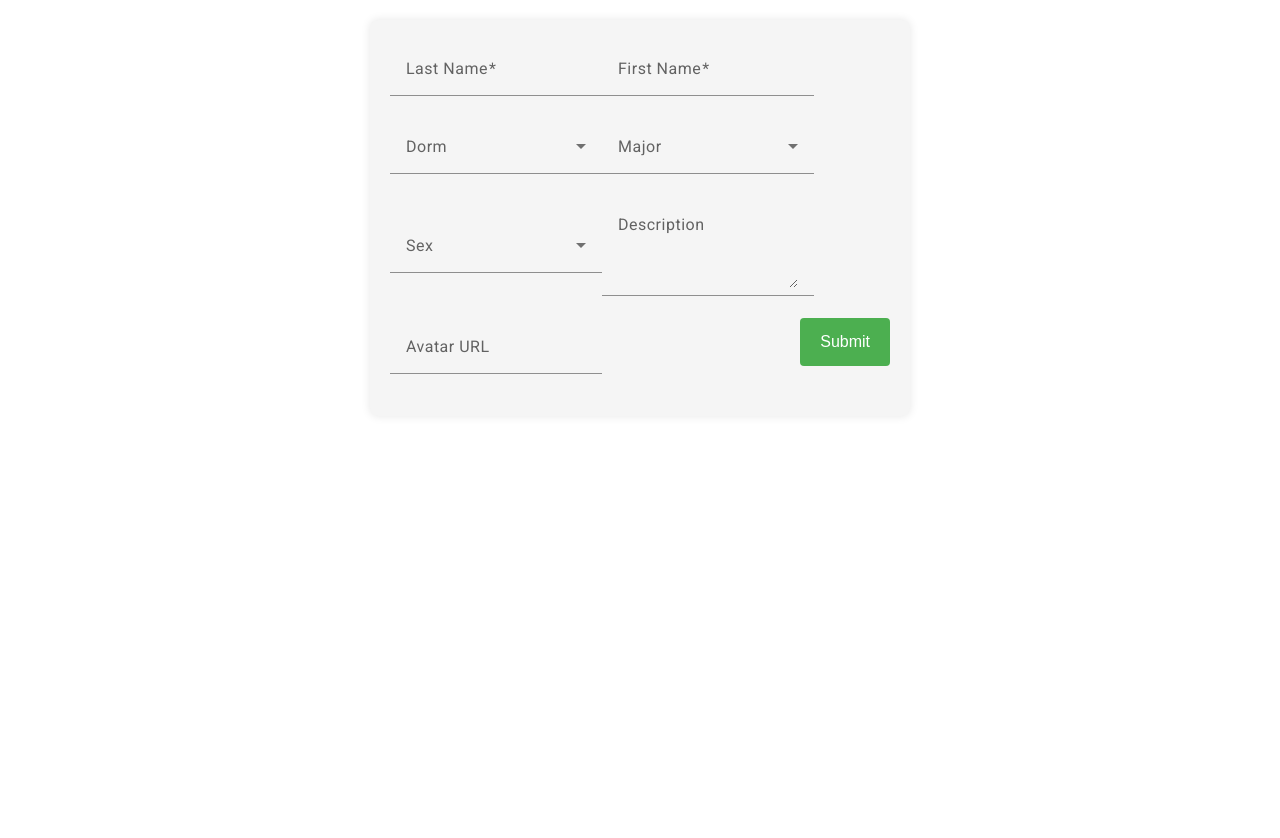
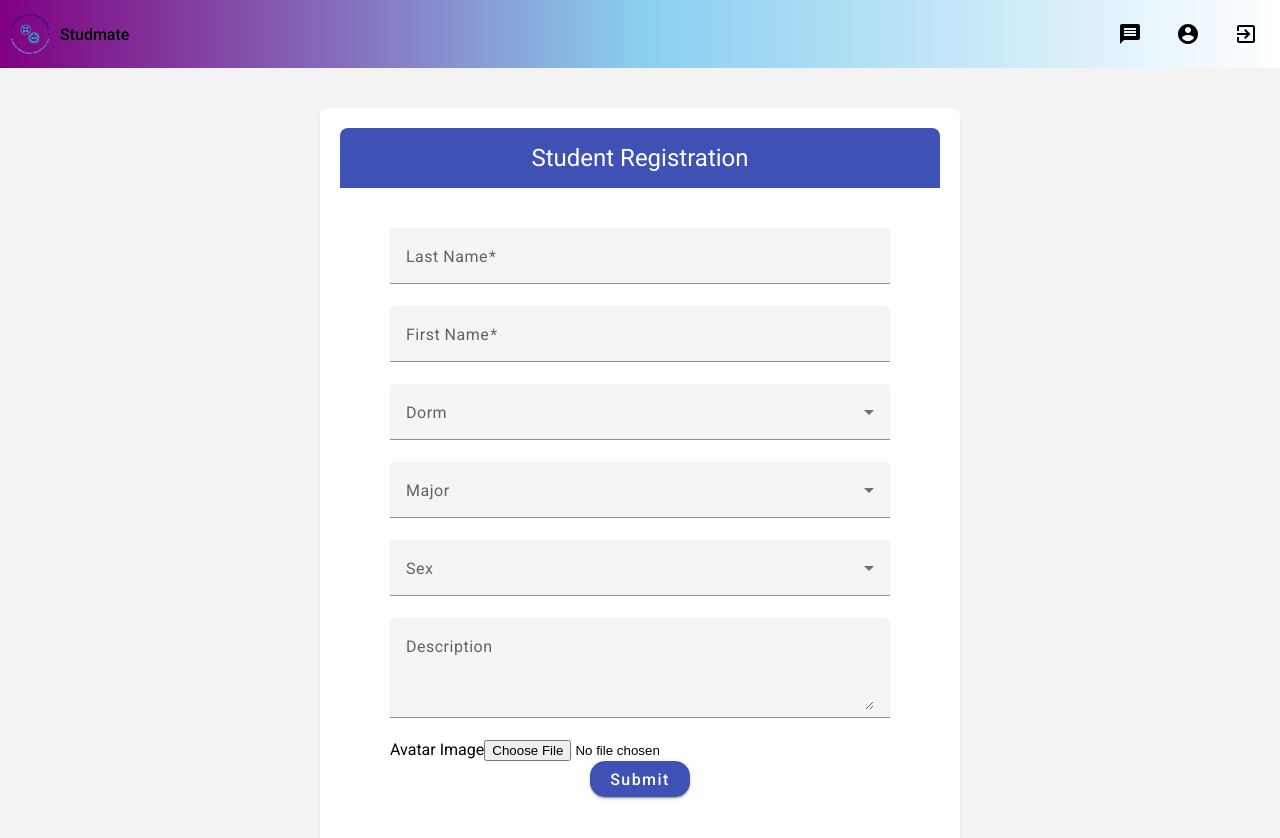
Before and after one commit to anamariagr23/Studmate-FE, an Angular app in the folder Studmate-FE/: page /student-details in a window 1280 px wide. Shown: the top 838 px of the page. Built offline with nearby package versions, Linux system fonts and the light colour scheme.

Commit message:
added navbar and made worked on student details form

```diff
--- a/Studmate-FE/src/app/app.component.scss
+++ b/Studmate-FE/src/app/app.component.scss
@@ -0,0 +1,3 @@
+body {
+    background-color: #f3f3f3;
+}
--- a/Studmate-FE/src/app/login/login.component.scss
+++ b/Studmate-FE/src/app/login/login.component.scss
@@ -10,11 +10,13 @@ body {
   width: 300px;
   padding: 20px;
   border: 1px solid #ccc;
+  background-color: #ffffff;
   border-radius: 5px;
   box-shadow: 0 0 10px rgba(0, 0, 0, 0.1);
   position: absolute;
-  top: 50%; right: 50%;
-  transform: translate(50%,-50%);
+  top: 50%;
+  right: 50%;
+  transform: translate(50%, -50%);
 }
 
 h2 {
@@ -40,6 +42,8 @@ label {
 }
 
 .login-button {
+  margin-top: 25px;
+  margin-bottom: 10px;
   padding: 10px;
   background-color: #3c005a;
   color: white;
--- /dev/null
+++ b/Studmate-FE/src/app/navbar/navbar/navbar.component.html
@@ -0,0 +1,17 @@
+<nav class="navbar">
+    <div class="navbar-left">
+        <img src="../../../assets/images/logo.png" alt="Studmate Logo">
+        <span>Studmate</span>
+    </div>
+    <div class="navbar-right">
+        <button mat-icon-button>
+            <mat-icon>message</mat-icon>
+        </button>
+        <button mat-icon-button>
+            <mat-icon>account_circle</mat-icon>
+        </button>
+        <button mat-icon-button>
+            <mat-icon>exit_to_app</mat-icon>
+        </button>
+    </div>
+</nav>
--- /dev/null
+++ b/Studmate-FE/src/app/navbar/navbar/navbar.component.scss
@@ -0,0 +1,23 @@
+.navbar-left img {
+    height: 40px;
+    margin-right: 10px;
+}
+
+.navbar-right button {
+    margin-left: 10px;
+}
+
+.navbar {
+    background: linear-gradient(to right, #800080, #89CFF0, #FFFFFF);
+    display: flex;
+    justify-content: space-between;
+    align-items: center;
+    padding: 10px;
+    font-weight: 550;
+}
+
+.navbar-left,
+.navbar-right {
+    display: flex;
+    align-items: center;
+}
--- a/Studmate-FE/src/app/student-details-form/student-details-form/student-details-form.component.html
+++ b/Studmate-FE/src/app/student-details-form/student-details-form/student-details-form.component.html
@@ -1,44 +1,50 @@
-<form [formGroup]="studentForm" (ngSubmit)="onSubmit()">
-    <mat-form-field appearance="fill">
+<app-navbar></app-navbar>
+<div class="form-container">
+    <div class="form-header">
+        Student Registration
+    </div>
+    <form [formGroup]="studentForm" (ngSubmit)="onSubmit()" class="student-form">
+        <mat-form-field appearance="fill" class="custom-mat-form-field">
             <mat-label>Last Name</mat-label>
             <input matInput formControlName="lastname" required>
         </mat-form-field>
 
-    <mat-form-field appearance="fill">
+        <mat-form-field appearance="fill" class="custom-mat-form-field">
             <mat-label>First Name</mat-label>
             <input matInput formControlName="firstname" required>
         </mat-form-field>
 
-    <mat-form-field appearance="fill">
+        <mat-form-field appearance="fill" class="custom-mat-form-field">
             <mat-label>Dorm</mat-label>
             <mat-select formControlName="dorm">
                 <mat-option *ngFor="let dorm of dorms" [value]="dorm.id">{{ dorm.name }}</mat-option>
             </mat-select>
         </mat-form-field>
 
-    <mat-form-field appearance="fill">
+        <mat-form-field appearance="fill" class="custom-mat-form-field">
             <mat-label>Major</mat-label>
             <mat-select formControlName="major">
                 <mat-option *ngFor="let major of majors" [value]="major.id">{{ major.name }}</mat-option>
             </mat-select>
         </mat-form-field>
 
-    <mat-form-field appearance="fill">
+        <mat-form-field appearance="fill" class="custom-mat-form-field">
             <mat-label>Sex</mat-label>
             <mat-select formControlName="sex">
                 <mat-option *ngFor="let sex of sexes" [value]="sex.id">{{ sex.type }}</mat-option>
             </mat-select>
         </mat-form-field>
 
-    <mat-form-field appearance="fill">
+        <mat-form-field appearance="fill" class="custom-mat-form-field">
             <mat-label>Description</mat-label>
             <textarea matInput formControlName="description"></textarea>
         </mat-form-field>
 
-    <mat-form-field appearance="fill">
-        <mat-label>Avatar URL</mat-label>
-        <input matInput formControlName="avatar_image">
-    </mat-form-field>
+        <div appearance="fill" class="custom-mat-form-field">
+            <mat-label>Avatar Image</mat-label>
+            <input type="file" (change)="onFileSelected($event)" accept="image/*">
+        </div>
 
-    <button mat-raised-button color="primary" type="submit">Submit</button>
+        <button mat-raised-button color="primary" type="submit" class="submit-button">Submit</button>
     </form>
+</div>
--- a/Studmate-FE/src/app/student-details-form/student-details-form/student-details-form.component.scss
+++ b/Studmate-FE/src/app/student-details-form/student-details-form/student-details-form.component.scss
@@ -1,15 +1,38 @@
-/* General Form Styling */
+.form-container {
+    background-color: #ffffff;
+    border-radius: 8px;
+    box-shadow: 0 2px 4px 0 rgba(0, 0, 0, 0.05);
+    padding: 20px;
+    max-width: 600px;
+    margin-bottom: 400px;
+    margin-left: auto;
+    margin-right: auto;
+    margin-top: 40px;
+}
+
+.form-header {
+    background-color: #3f51b5;
+    color: white;
+    padding: 16px;
+    font-size: 24px;
+    text-align: center;
+    border-radius: 8px 8px 0 0;
+}
+
 form {
-    background-color: #f5f5f5;
+    display: flex;
+    flex-direction: column;
+    background-color: #ffffff;
     padding: 20px;
     border-radius: 8px;
-    box-shadow: 0 0 10px rgba(0, 0, 0, 0.1);
     max-width: 500px;
     margin: 20px auto;
 }
 
 .form-group {
     margin-bottom: 15px;
+    width: 100%;
+    clear: both;
 }
 
 label {
@@ -29,25 +52,28 @@ textarea {
     box-sizing: border-box;
     resize: vertical;
     font-size: 16px;
+    float: none;
+    display: block;
 }
 
-/* Style the submit button */
 button[type="submit"] {
-    background-color: #4CAF50;
+    background-color: #3f51b5;
     color: white;
     padding: 15px 20px;
     border: none;
-    border-radius: 4px;
+    // border-radius: 4px;
     cursor: pointer;
     font-size: 16px;
-    float: right;
+    float: none;
+    align-self: center;
+    margin-top: auto;
+    border-radius: 15px;
 }
 
 button[type="submit"]:hover {
-    background-color: #45a049;
+    background-color: #022552;
 }
 
-/* Responsive adjustments */
 @media (max-width: 768px) {
 
     label,
--- a/Studmate-FE/src/app/student-details-form/student-details-form/student-details-form.component.ts
+++ b/Studmate-FE/src/app/student-details-form/student-details-form/student-details-form.component.ts
@@ -9,28 +9,17 @@ import { StudentService } from 'src/app/services/student.service';
 })
 export class StudentDetailsFormComponent implements OnInit {
   studentForm!: FormGroup;
-  dorms: any[] = []; // Populate from the dorms table
-  majors: any[] = []; // Populate from the majors table
-  sexes: any[] = []; // Populate from the sex table
+  dorms: any[] = [];
+  majors: any[] = [];
+  sexes: any[] = [];
+  selectedFile: File | null = null;
 
   constructor(private fb: FormBuilder, private studentService: StudentService) {
     this.createForm();
   }
 
   ngOnInit(): void {
-    // this.studentForm = this.fb.group({
-    //   lastname: ['', Validators.required],
-    //   firstname: ['', Validators.required],
-    //   dorm: [''],
-    //   major: [''],
-    //   sex: [''],
-    //   description: [''],
-    //   avatar_image: ['']
-    // });
 
-    // this.getDorms();
-    // this.getMajors();
-    // this.getSexes();
   }
 
   private createForm() {
@@ -43,36 +32,46 @@ export class StudentDetailsFormComponent implements OnInit {
       description: [''],
       avatar_image: ['']
     });
+    this.getDorms();
+    this.getMajors();
+    this.getSexes();
   }
 
   getDorms(): void {
     this.dorms = [
-      { id: 1, name: 'Dormitory A' },
-      { id: 2, name: 'Dormitory B' },
-      { id: 3, name: 'Dormitory C' }
+      { id: 1, name: 'C13' },
+      { id: 2, name: 'C17' },
+      { id: 3, name: 'C12' },
+      { id: 4, name: 'Camelia' }
     ];
   }
 
   getMajors(): void {
 
     this.majors = [
-      { id: 1, name: 'Computer Science' },
-      { id: 2, name: 'Mechanical Engineering' },
-      { id: 3, name: 'Physics' }
+      { id: 1, name: 'Informatica' },
+      { id: 2, name: 'Informatica Aplicata' },
+      { id: 3, name: 'Matematica' }
     ];
   }
 
   getSexes(): void {
     this.sexes = [
-      { id: 1, type: 'Male' },
-      { id: 2, type: 'Female' },
-      { id: 3, type: 'Other' }
+      { id: 1, type: 'Masculin' },
+      { id: 2, type: 'Feminin' },
     ];
   }
 
   onSubmit(): void {
-    if (this.studentForm.valid) {
-      this.studentService.createStudent(this.studentForm.value).subscribe(
+    if (this.studentForm.valid && this.selectedFile) {
+      const formData = new FormData();
+      formData.append('file', this.selectedFile, this.selectedFile.name);
+      formData.append('lastname', this.studentForm.value.lastname);
+      formData.append('firstname', this.studentForm.value.firstname);
+      formData.append('dorm', this.studentForm.value.dorm);
+      formData.append('major', this.studentForm.value.major);
+      formData.append('sex', this.studentForm.value.sex);
+      this.studentService.createStudent(formData).subscribe(
         response => {
           console.log('Student created successfully', response);
         },
@@ -82,4 +81,12 @@ export class StudentDetailsFormComponent implements OnInit {
       );
     }
   }
+
+  onFileSelected(event: Event): void {
+    const element = event.currentTarget as HTMLInputElement;
+    let fileList: FileList | null = element.files;
+    if (fileList) {
+      this.selectedFile = fileList[0];
+    }
+  }
 }
--- a/Studmate-FE/src/styles.scss
+++ b/Studmate-FE/src/styles.scss
@@ -1,4 +1,12 @@
 /* You can add global styles to this file, and also import other style files */
 
-html, body { height: 100%; }
-body { margin: 0; font-family: Roboto, "Helvetica Neue", sans-serif; }
+html,
+body {
+    height: 100%;
+}
+
+body {
+    margin: 0;
+    font-family: Roboto, "Helvetica Neue", sans-serif;
+    background-color: #f3f3f3;
+}
```
Also changed, not shown: Studmate-FE/src/app/app.module.ts (+8 -1 lines), Studmate-FE/src/app/navbar/navbar/navbar.component.ts (added, +10 -0 lines), Studmate-FE/src/assets/images/logo.png (added). Lines whose indentation alone changed are shown as unchanged.
